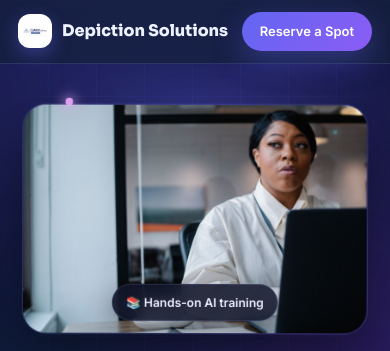
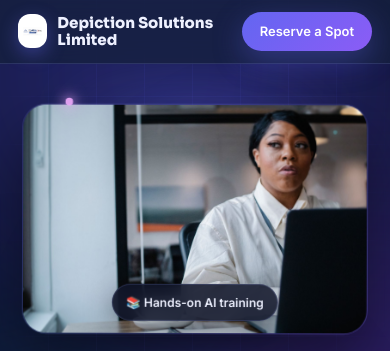
Before and after one commit to Maittis/ai-workshops, a PHP site: page / in a window 390 px wide. Shown: the top 351 px of the page. Run offline with PHP 8.4, Linux system fonts and the light colour scheme.

Commit message:
Add Limited to nav brand name

```diff
--- a/landing page/assets/style.css
+++ b/landing page/assets/style.css
@@ -510,7 +510,7 @@ textarea { resize: vertical; }
 
 @media (max-width: 480px) {
   .brand-slogan { display: none; }
-  .brand-name { font-size: 16px; }
+  .brand-name { font-size: 15px; }
   .brand-mark { width: 34px; height: 34px; }
   .brand-mark img { padding: 0; }
   .nav-inner { gap: 8px; }
@@ -528,4 +528,5 @@ textarea { resize: vertical; }
   .hero-cta .btn { padding: 15px 18px; font-size: 15px; }
   .form-wrap { padding: 24px 14px; }
   .loc-card { padding: 22px 16px; }
+  .brand-name { font-size: 13.5px; }
 }
--- a/landing page/index.html
+++ b/landing page/index.html
@@ -30,7 +30,7 @@
           <img src="assets/logo.png" alt="Depiction Solutions Limited logo" />
         </span>
         <span class="brand-text">
-          <span class="brand-name">Depiction Solutions</span>
+          <span class="brand-name">Depiction Solutions Limited</span>
           <span class="brand-slogan">Seeing Possibilities, Delivering Solutions</span>
         </span>
       </a>
```
